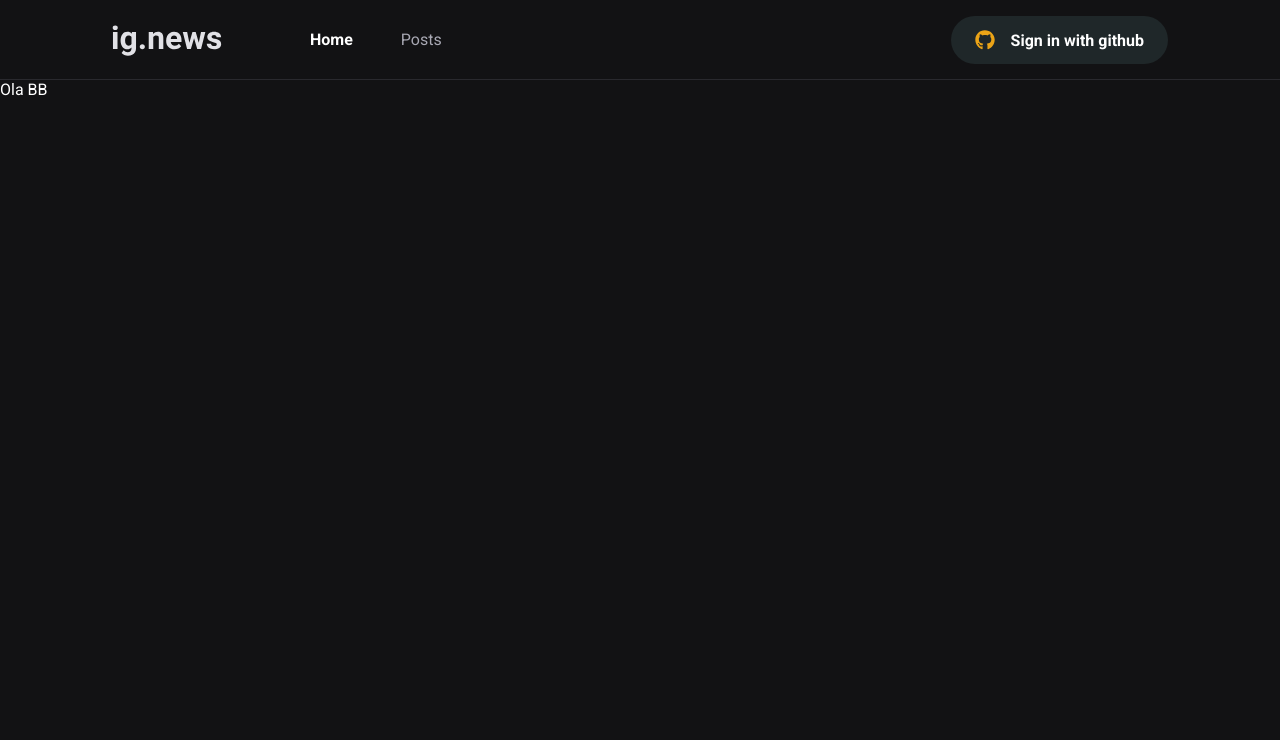
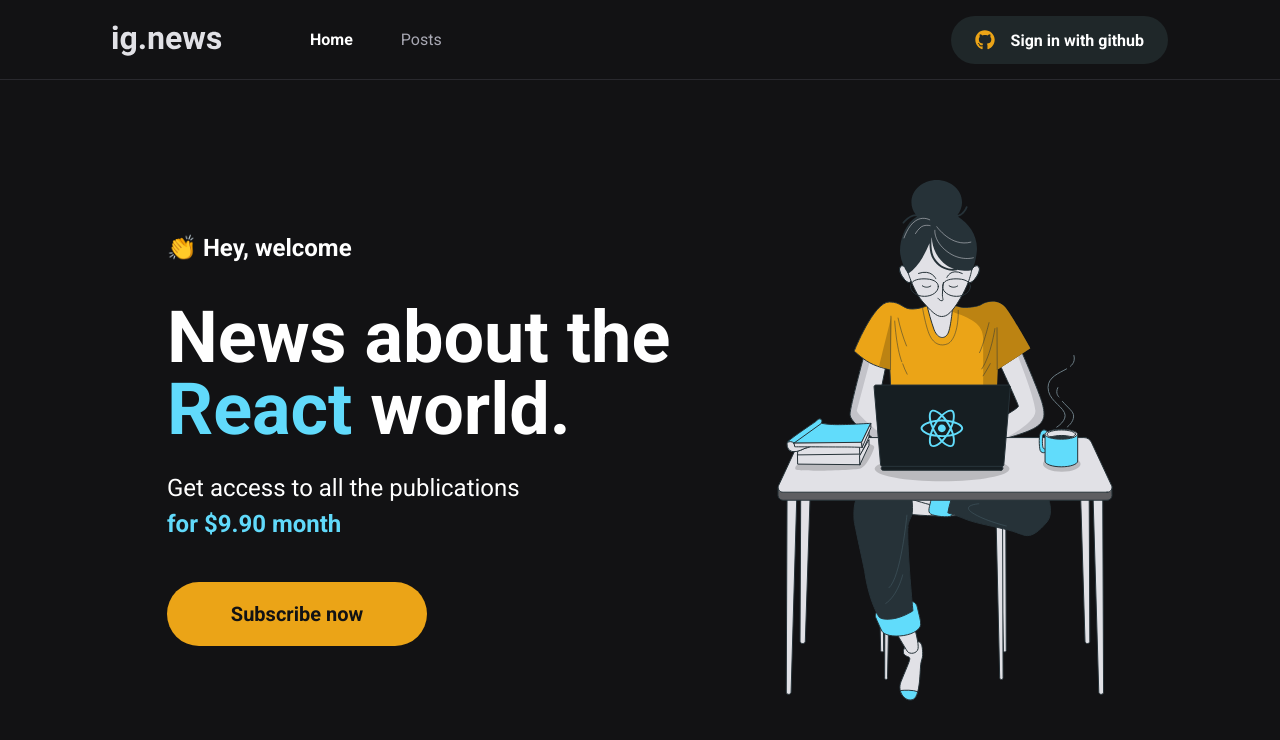
Before and after one commit to Jones-bass/Ignews-Rocketseat, a Next.js app: page / in a window 1280 px wide. Shown: the top 740 px of the page. Built offline with nearby package versions, Linux system fonts and the light colour scheme.

Commit message:
Estilizando Home e Button

```diff
--- /dev/null
+++ b/src/components/SubscribeButton_/index.tsx
@@ -0,0 +1,9 @@
+import styles from "./styles.module.scss";
+
+export function SubscribeButton() {
+  return (
+    <button type="button" className={styles.subscribeButton}>
+      Subscribe now
+    </button>
+  );
+}
--- /dev/null
+++ b/src/components/SubscribeButton_/styles.module.scss
@@ -0,0 +1,20 @@
+.subscribeButton {
+  width: 260px;
+  height: 4rem;
+  border: 0;
+  border-radius: 2rem;
+  background: var(--yellow-500);
+  color: var(--gray-900);
+  font-size: 1.25rem;
+  font-weight: bold;
+
+  display: flex;
+  align-items: center;
+  justify-content: center;
+
+  transition: filter 0.2s;
+
+  &:hover {
+    filter: brightness(0.8);
+  }
+}
--- /dev/null
+++ b/src/pages/home.module.scss
@@ -0,0 +1,44 @@
+.contentContainer {
+  max-width: 1010px;
+  margin: 0 auto;
+  padding: 0 2rem;
+  height: calc(100vh - 5rem);
+
+  display: flex;
+  align-items: center;
+  justify-content: space-between;
+}
+
+.hero {
+  max-width: 600px;
+
+  >span {
+    font-size: 1.5rem;
+    font-weight: bold;
+  }
+
+  h1 {
+    font-size: 4.5rem;
+    line-height: 4.5rem;
+    font-weight: 900;
+    margin-top: 2.5rem;
+
+    span {
+      color: var(--cyan-500);
+    }
+  }
+
+  p {
+    font-size: 1.5rem;
+    line-height: 2.25rem;
+    margin-top: 1.5rem;
+
+    span {
+      color: var(--cyan-500);
+      font-weight: bold;
+    }
+  }
+    button {
+      margin-top: 2.5rem;
+    }
+  }
--- a/src/pages/index.tsx
+++ b/src/pages/index.tsx
@@ -1,4 +1,6 @@
 import Head from "next/head";
+import { SubscribeButton } from "../components/SubscribeButton_";
+import styles from "../pages/home.module.scss";
 
 export default function Home() {
   return (
@@ -6,7 +8,22 @@
       <Head>
         <title>Home | ig.news</title>
       </Head>
-      <div>Ola BB</div>
+      <main className={styles.contentContainer}>
+        <section className={styles.hero}>
+          <span>👏 Hey, welcome</span>
+          <h1>
+            {" "}
+            News about the <span>React</span> world.
+          </h1>
+          <p>
+            Get access to all the publications <br />
+            <span>for $9.90 month</span>
+          </p>
+          <SubscribeButton/>
+        </section>
+
+        <img src="/images/avatar.svg" alt="girl coding." />
+      </main>
     </>
   );
 }
```
